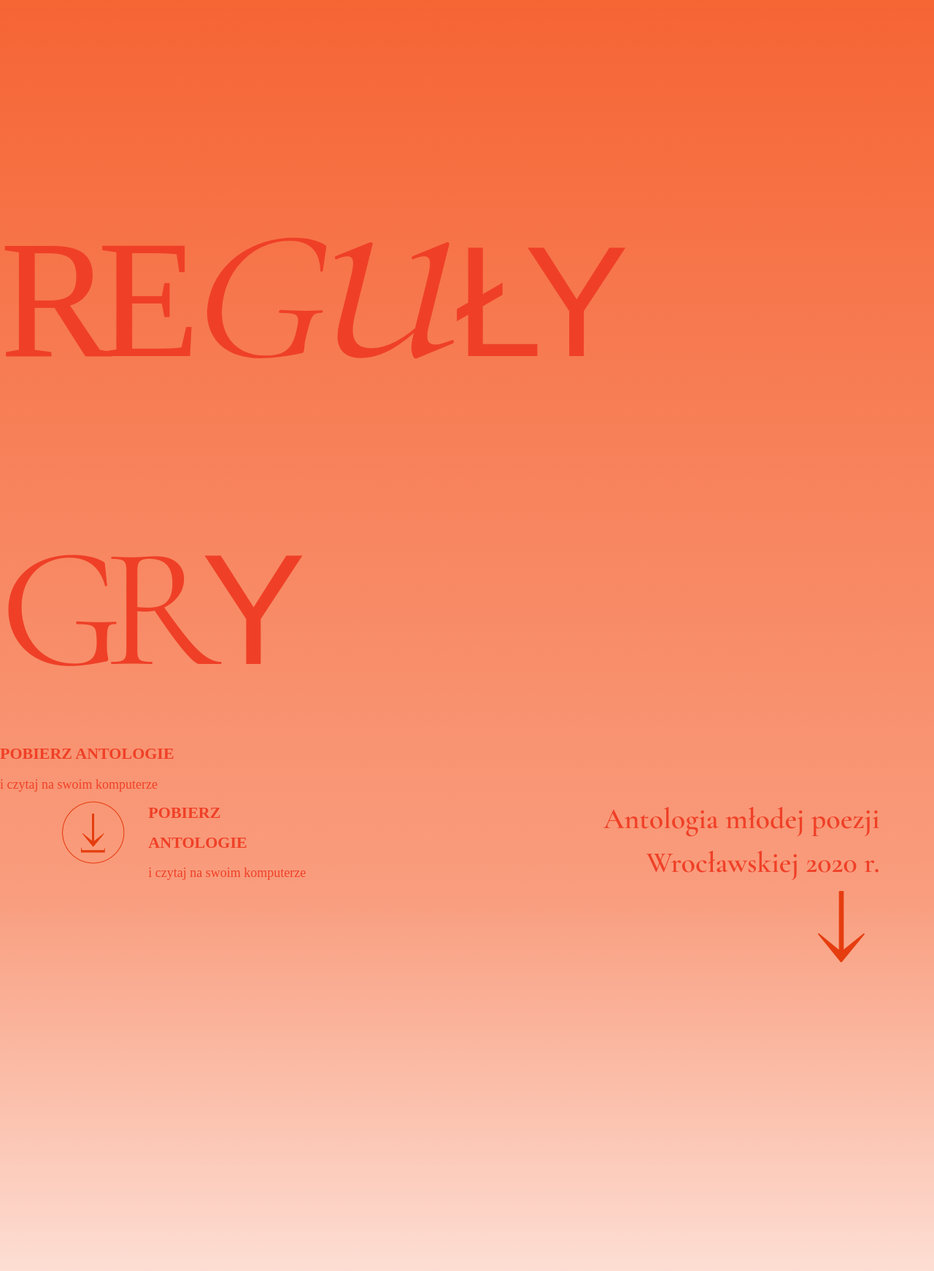
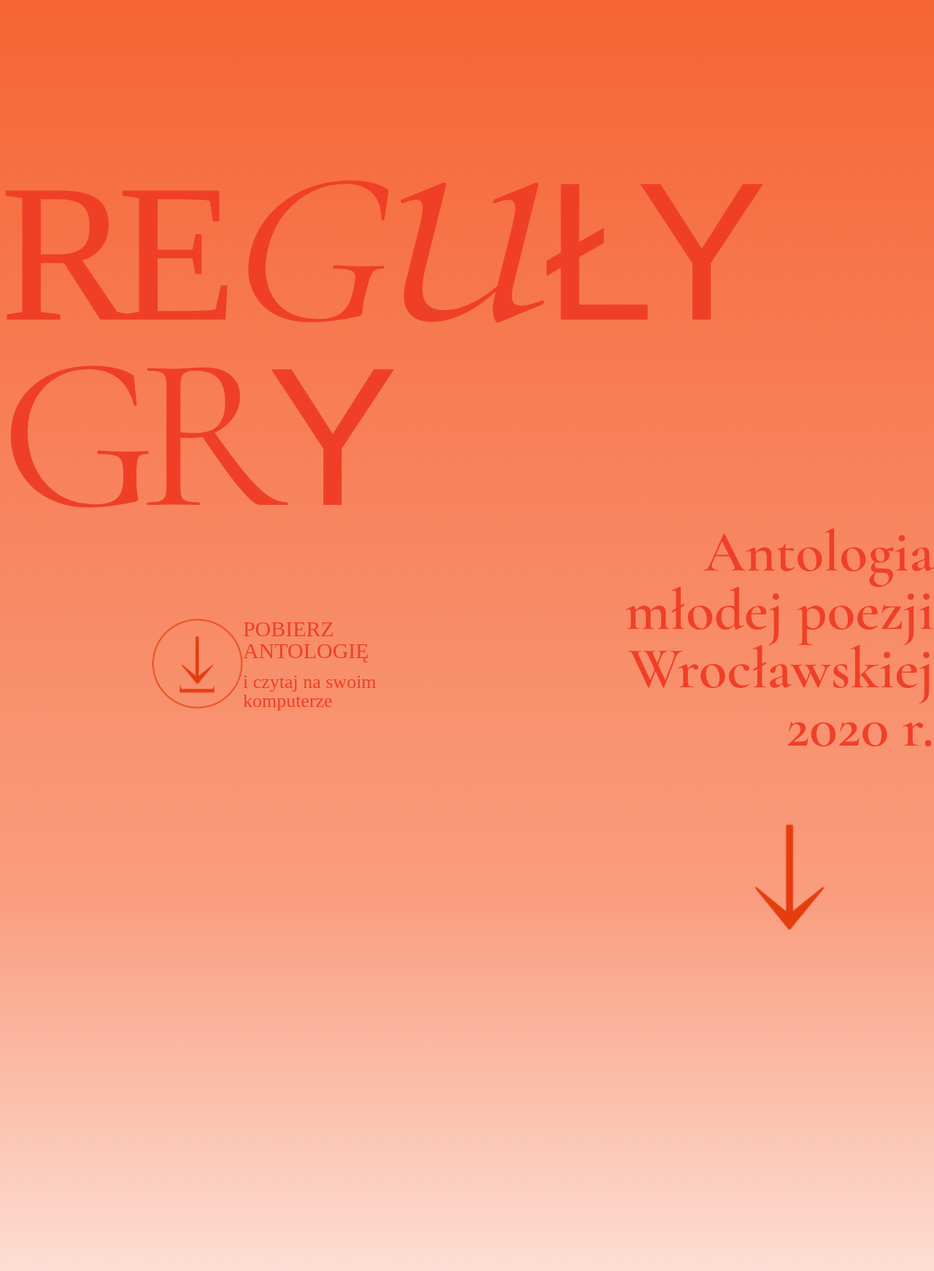
Before and after one commit to Ofey521/AMP, a Django app: page / in a window 1280 px wide. Shown: the part 593-2335 px from the top of the page at 73% size. Run offline with Django 3.2, Linux system fonts and the light colour scheme; some libraries are stand-ins or nearby versions; some web fonts are replaced.

Commit message:
wprowadzenie zmian glownej strony w css i template

```diff
--- a/static/css/main.css
+++ b/static/css/main.css
@@ -166,6 +166,7 @@ header .hero-text_glowny {
   justify-content: center;
   align-items: center;
   flex-direction: column;
+  line-height: 0.8;
   height: 100%;
 }
 
@@ -174,7 +175,7 @@ header .hero-text_glowny {
 }
 
 .re-text {
-  font-size: 230px;
+  font-size: 270px;
   color: #ef4027;
   font-family: 'acumin-pro';
   letter-spacing: -20px;
@@ -182,14 +183,14 @@ header .hero-text_glowny {
 }
 
 .g-text {
-  font-size: 255px;
+  font-size: 300px;
   color: #ef4027;
   letter-spacing: -12px;
   font-family: 'Cormorant Garamond', serif;
 }
 
 .u-text {
-  font-size: 395px;
+  font-size: 475px;
   color: #ef4027;
   font-family: 'Cormorant Garamond', serif;
   font-weight: 300;
@@ -197,7 +198,7 @@ header .hero-text_glowny {
 }
 
 .ly-text {
-  font-size: 215px;
+  font-size: 270px;
   padding-right: 40px;
   color: #ef4027;
   font-family: 'acumin-pro', sans-serif;
@@ -206,14 +207,14 @@ header .hero-text_glowny {
 }
 
 .gr-text {
-  font-size: 235px;
+  font-size: 300px;
   color: #ef4027;
   font-family: 'Cormorant Garamond', serif;
   letter-spacing: -25px;
 }
 
 .y-text {
-  font-size: 215px;
+  font-size: 270px;
   color: #ef4027;
   font-family: 'acumin-pro', sans-serif;
 }
@@ -221,31 +222,43 @@ header .hero-text_glowny {
 .ant {
   font-family: 'Cormorant Garamond', serif;
   font-weight: 600;
-  font-size: 40px;
+  font-size: 80px;
+  line-height: 1em;
   color: #ef4027;
-  padding-left: 350px;
+  padding-left: 250px;
   text-align: right;
 
 }
 
+.leftArrow{
+  padding-top:130px;
+  padding-left:150px;
+}
+.special_arrow {
+  text-align: right;
+  padding-right: 120px;
+  padding-top: 80px;
+}
 
-.special_arrow {
+.special_arrow_download {
   text-align: right;
 }
 
-.special_arrow_download {
-  text-align: left;
-
+.nopading{
+  padding:0px;
 }
 
 .download_antol_up {
-  font-size: 22px;
+  font-size: 30px;
+  padding-bottom:15px;
   font-family: 'acumin-pro';
+  line-height: 1em;
   color: #ef4027;
 }
 
 .download_antol_down {
-  font-size: 18px;
+  font-size: 26px;
+  line-height:1em;
   font-family: 'acumin-pro';
   color: #ef4027;
 }
--- a/templates/strona_amp/index.html
+++ b/templates/strona_amp/index.html
@@ -66,32 +66,28 @@
             <div class="hero-text_glowny">
                         <div class="os-animation" data-animation='fadeIn' data-delay='.2s'>
                             <span class="re-text">RE</span><i><span class="g-text">G</span><span class="u-text">u</span></i> <span class="ly-text">ŁY</span> <span class="gr-text">GR</span><span class="y-text">Y</span>
-                            <div class="antologia_pod">
-                                <span class="download_antol_up"><strong>POBIERZ ANTOLOGIE</strong></span>
-                                <br>
-                                <span class="download_antol_down">i czytaj na swoim komputerze</span>
-                            </div>
                         </div>
 
                 <div class="os-animation" data-animation='fadeIn' data-delay='.5s'>
                     <div class="row">
-                        <div class="col-lg-4">
+                        <div class="col-lg-5">
+                            <div class="leftArrow">
                                 <div class="row">
-                                <div class="col-lg-4">
+                                    <div class="col-lg-6 nopading">
                                         <div class="special_arrow_download">
                                             <a href="/static/file/antologia.pdf" download>
                                             <img src="/static/img/POBIERZ-10.png"  alt="">
                                             </a>
                                         </div>
                                     </div>
-                                <div class="col-lg-8">
-                                    <span class="download_antol_up"><strong>POBIERZ ANTOLOGIE</strong></span>
-                                    <br>
-                                    <span class="download_antol_down">i czytaj na swoim komputerze</span>
+                                    <div class="col-lg-6 nopading">
+                                        <div class="download_antol_up">POBIERZ ANTOLOGIĘ</div>
+                                        <div class="download_antol_down">i czytaj na swoim komputerze</div>
                                     </div>
                                 </div>
                             </div>
-                    <div class="col col-lg-8">
+                        </div>
+                        <div class="col col-lg-7">
                             <div class="ant">
                                 <span><strong>Antologia młodej poezji</strong></span>
                                 <br>
```
Also changed, not shown: static/img/POBIERZ-10.png, static/img/ikona.png. Lines whose indentation alone changed are shown as unchanged.
